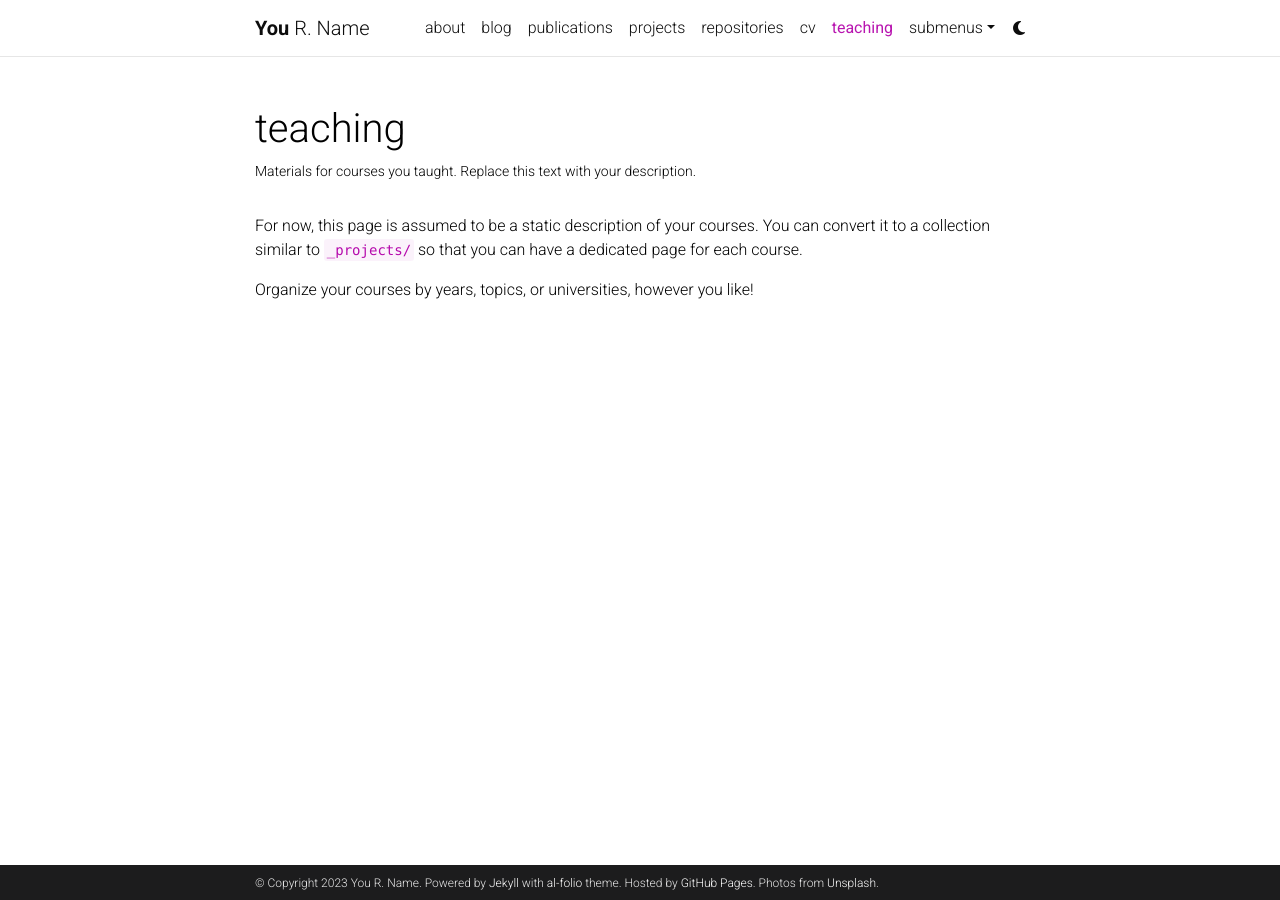
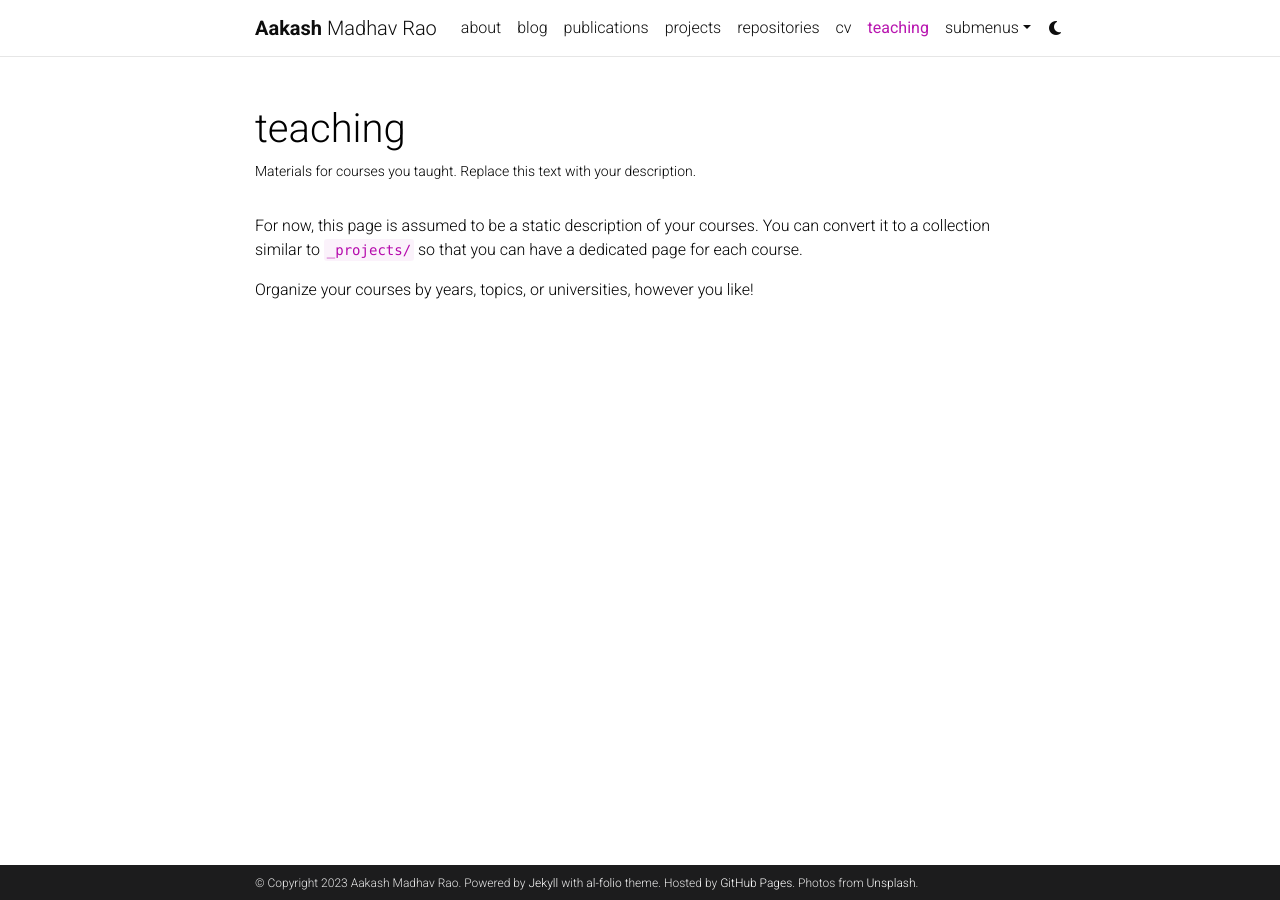
Before and after one commit to mraoaakash/mraoaakash.github.io, a Jekyll site: the page built from _pages/teaching.md, in a window 1280 px wide. Built offline with Jekyll 4.4.1, drawn with Linux system fonts in a browser that asks for light colours; comment, search, counter and statistics services are not loaded; a style sheet for code colours, icons or effects is not loaded.

Commit message:
Update _config.yml

```diff
--- a/_config.yml
+++ b/_config.yml
@@ -3,10 +3,10 @@
 # -----------------------------------------------------------------------------
 
 title: blank # the website title (if blank, full name will be used instead)
-first_name: You
-middle_name: R.
-last_name: Name
-email: you@example.com
+first_name: Aakash
+middle_name: Madhav
+last_name: Rao
+email: aakash.rao_asp24@ashoka.edu.in
 description: > # the ">" symbol means to ignore newlines until "footer_text:"
   A simple, whitespace theme for academics. Based on [*folio](https://github.com/bogoli/-folio) design.
 footer_text: >
@@ -71,9 +71,9 @@
 # Social integration
 # -----------------------------------------------------------------------------
 
-github_username: # your GitHub user name
+github_username: mraoaakash
 gitlab_username: # your GitLab user name
-twitter_username: # your Twitter handle
+twitter_username: mraoaakash
 mastodon_username: # your mastodon instance+username in the format instance.tld/@username
 linkedin_username: # your LinkedIn user name
 telegram_username: # your Telegram user name
@@ -107,7 +107,7 @@
 zotero_username: # your zotero username
 
 contact_note: >
-  You can even add a little note about which of these is the best way to reach you.
+  Feel free to reach out to me via email
 
 # -----------------------------------------------------------------------------
 # Analytics and search engine verification
```
